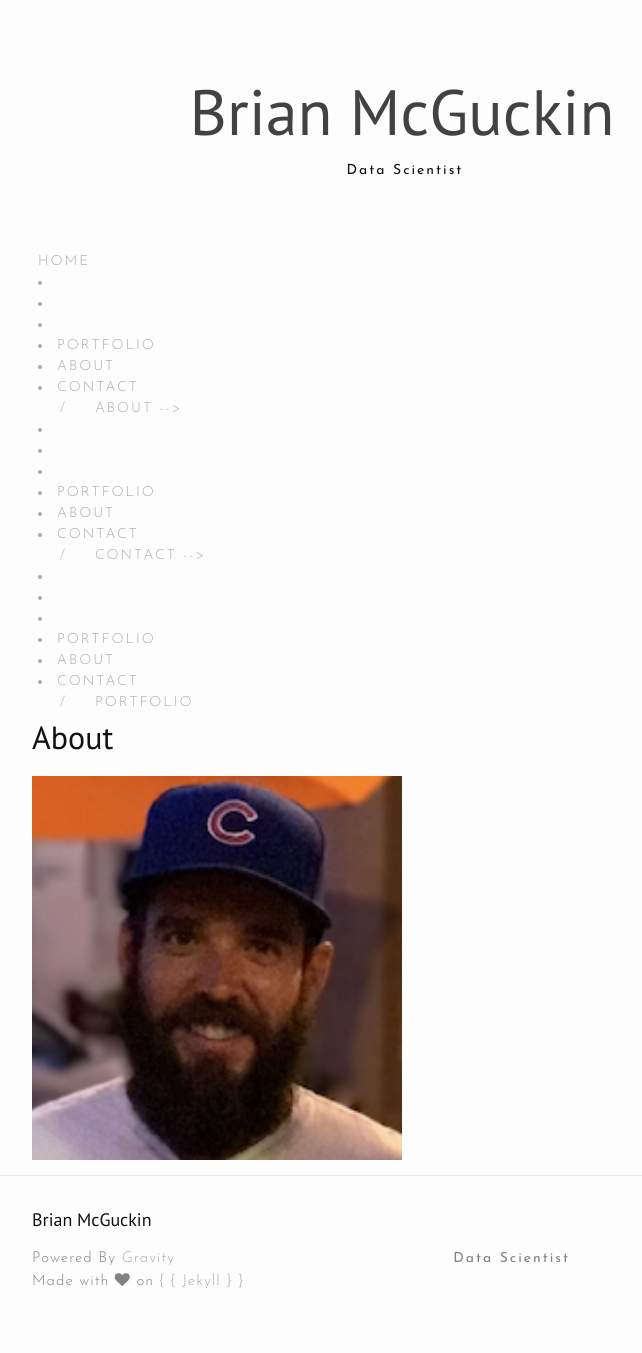
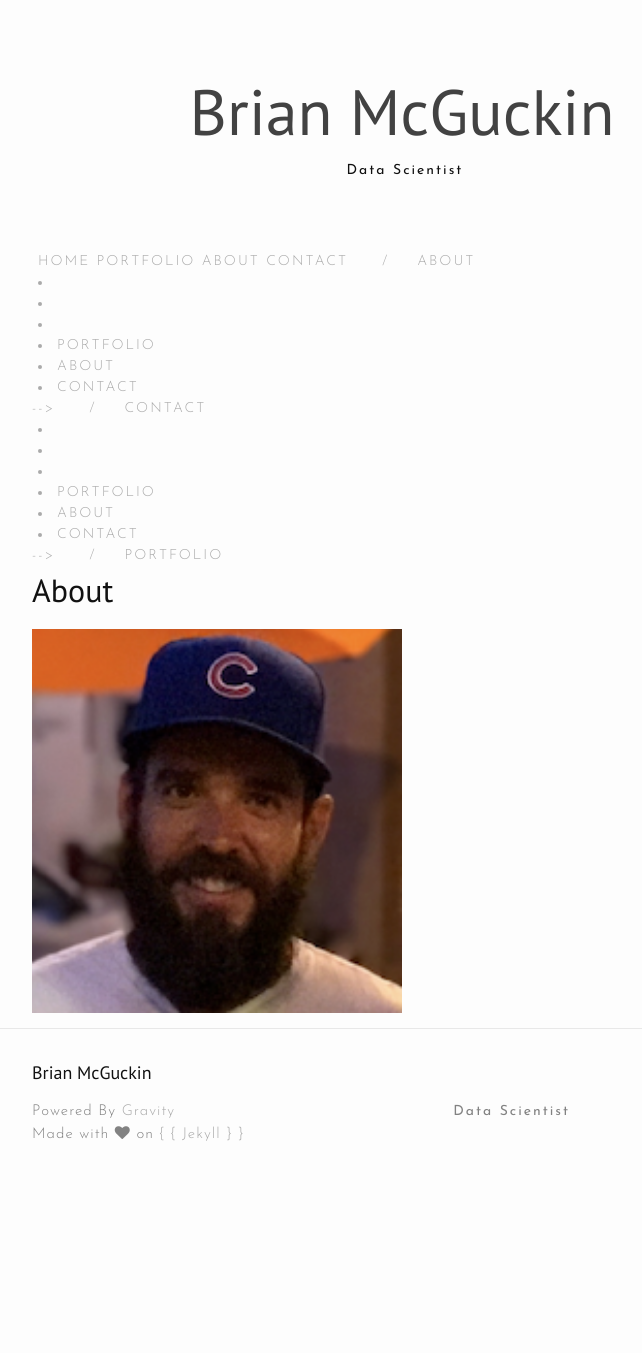
Before and after one commit to brianmcguckin/brianmcguckin.github.io, a Jekyll site: the page built from about.md, in a window 1280 px wide. Shown: the whole page, without its empty margins (238-880 px from the left). Built offline with Jekyll 4.4.1, drawn with Linux system fonts in a browser that asks for light colours; nearby versions of some CDN libraries; after the commit the page ends 1206 px from its top, so only the background shows below that.

Commit message:
try hardcoding page order

```diff
--- a/_includes/header.html
+++ b/_includes/header.html
@@ -8,15 +8,19 @@
 <div class="wrapper">
   <div class="trigger site-navigation">
     <a class="page-link" href="{{site.url}}{{site.baseurl}}">HOME</a>
+    <a class="page-link" href="https://bmcguckin.com/profile/">PORTFOLIO</a>
+    <a class="page-link" href="https://bmcguckin.com/about/">ABOUT</a>
+    <a class="page-link" href="https://bmcguckin.com/contact/">CONTACT</a>
+
     <!--
     {% for sitePage in site.pages %}
     {% if sitePage.title %}
-    -->
+
     {% assign sorted_pages = site.pages | sort:"order" %}
     {% for node in sorted_pages %}
       <li><a href="{{node.url}}">{{node.title}}</a></li>
     {% endfor %}
-
+    -->
     <span class="exclamationMark">/</span><a class="page-link" href="{{sitePage.url | prepend: site.baseurl }}">{{sitePage.title}}</a>
     {% endif %}
     {% endfor %}
```
